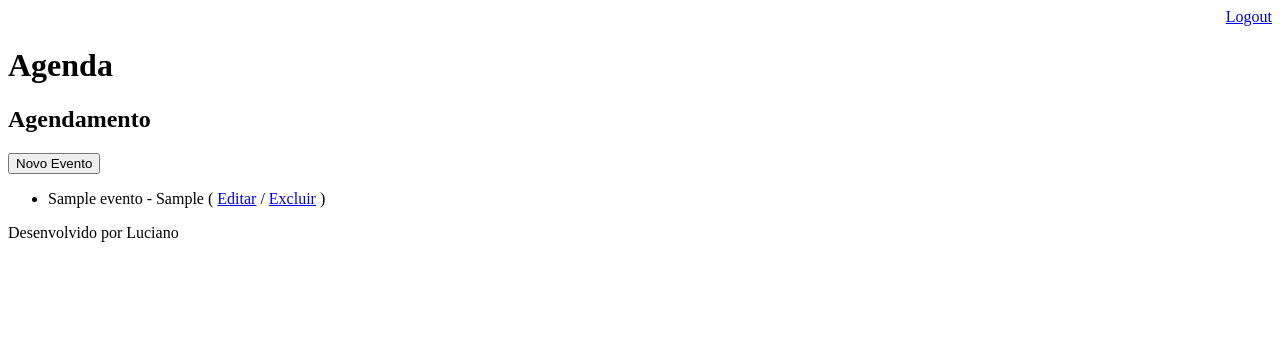
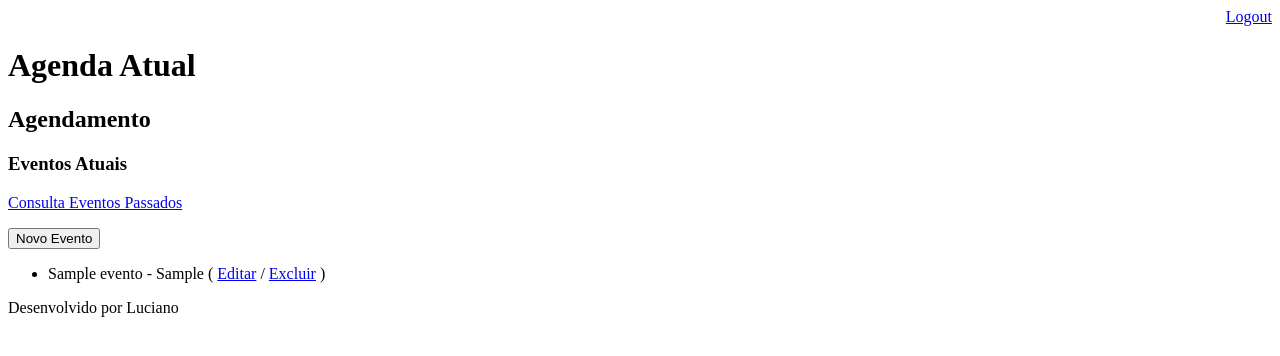
Before and after one commit to LuSoMaBra/Agenda, a Django app: template core/templates/agenda.html in a window 1280 px wide. Shown: the top 356 px of the page. Run offline with Django 3.2, Linux system fonts and the light colour scheme; the template is opened without the code that fills it: most values are stand-ins (such as "Sample title", 1, 10 or a date in 2020).

Commit message:
Agenda full Curso - Com exercício feito.

```diff
--- a/Agenda/urls.py
+++ b/Agenda/urls.py
@@ -23,6 +23,7 @@ urlpatterns = [
     path('agenda/', views.lista_eventos),
     path('agenda/lista/', views.json_lista_evento),
     path('agenda/evento/', views.evento),
+    path('agenda/passado/', views.lista_eventos_passados),
     path('agenda/evento/submit', views.submit_evento),
     path('agenda/evento/delete/<int:id_evento>/', views.delete_evento),
     path('', RedirectView.as_view(url='/agenda/')),
--- a/core/templates/agenda.html
+++ b/core/templates/agenda.html
@@ -1,20 +1,38 @@
-
 {% extends "model-page.html" %}
 
 {% block content %}
     <h2>Agendamento</h2>
-    <a href="evento/">
+    <div align="left" >
+        {% if not passado %}
+            <h3>Eventos Atuais</h3>
+            <a href="/agenda/passado/">
+                </p>
+                Consulta Eventos Passados
+                <p>
+            </a>
+        {% endif %}
+        {% if passado %}
+            <h3>Eventos Passados</h3>
+            <a href="/agenda/">
+                </p>
+                Consulta Eventos Atuais
+                <p>
+            </a>
+        {% endif %}
+    </div>
+    <p>
+    <a href="/agenda/evento/">
         <button type="button">Novo Evento</button>
     </a>
-    <ul style="fonte-size: 18px">
+    <p>
+    <ul style="fonte-size: 16px">
         {% for evento in eventos %}
             <li>
-                <div style={% if evento.get_evento_atrasado %}
-                                "color:red"
-                            {% endif %}>
+                <div style={% if evento.get_evento_atrasado %} "color:red" {% endif %}
+                            {% if evento.get_evento_proximo %} "color:gold" {% endif %} >
                     {{ evento.titulo }} - {{ evento.get_data_evento }}
-                    ( <a href="evento/?id={{ evento.id }}">Editar</a>
-                    / <a href="evento/delete/{{ evento.id }}/">Excluir</a> )
+                    ( <a href="/agenda/evento/?id={{ evento.id }}">Editar</a>
+                    / <a href="/agenda/evento/delete/{{ evento.id }}/">Excluir</a> )
                     <p></p>
                 </div>
             </li>
--- a/core/templates/model-header.html
+++ b/core/templates/model-header.html
@@ -4,4 +4,4 @@
     <div align="right">
         <a href="/logout">Logout</a>
     </div>
-    <h1>Agenda</h1>
+    <h1>Agenda Atual</h1>
```
Also changed, not shown: core/models.py (+14 -2 lines), core/views.py (+9 -1 lines), db.sqlite3.
